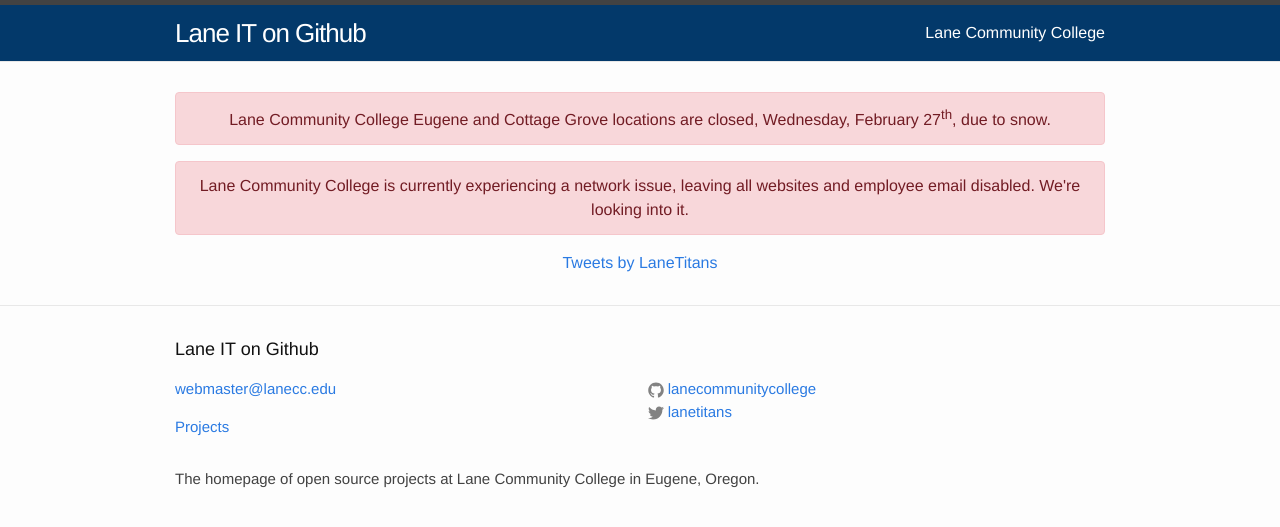
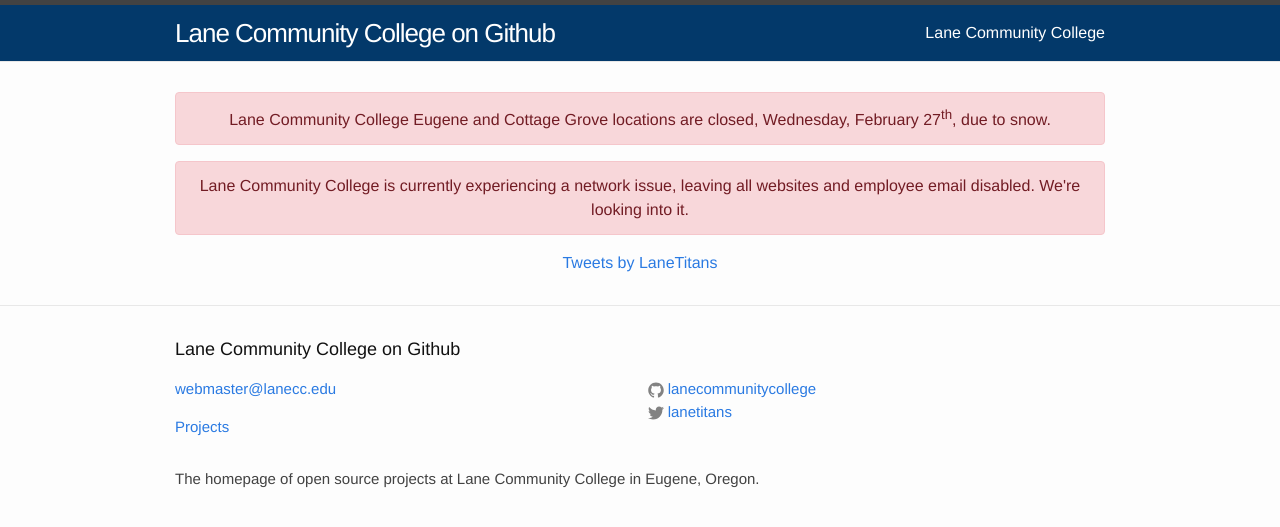
Before and after one commit to LaneCommunityCollege/lanecommunitycollege.github.io, a Jekyll site: the page built from index.html, in a window 1280 px wide. Shown: the top 527 px of the page. Built offline with Jekyll 4.4.1, drawn with Linux system fonts in a browser that asks for light colours; comment, search, counter and statistics services are not loaded.

Commit message:
changed site title slightly

```diff
--- a/_config.yml
+++ b/_config.yml
@@ -1,8 +1,7 @@
 # Site settings
-title: Lane IT on Github
+title: Lane Community College on Github
 email: webmaster@lanecc.edu
-description: >
-  The homepage of open source projects at Lane Community College in Eugene, Oregon.
+description: The homepage of open source projects at Lane Community College in Eugene, Oregon.
 baseurl: ""
 url: "http://lanecommunitycollege.github.io"
 twitter_username: lanetitans
```
